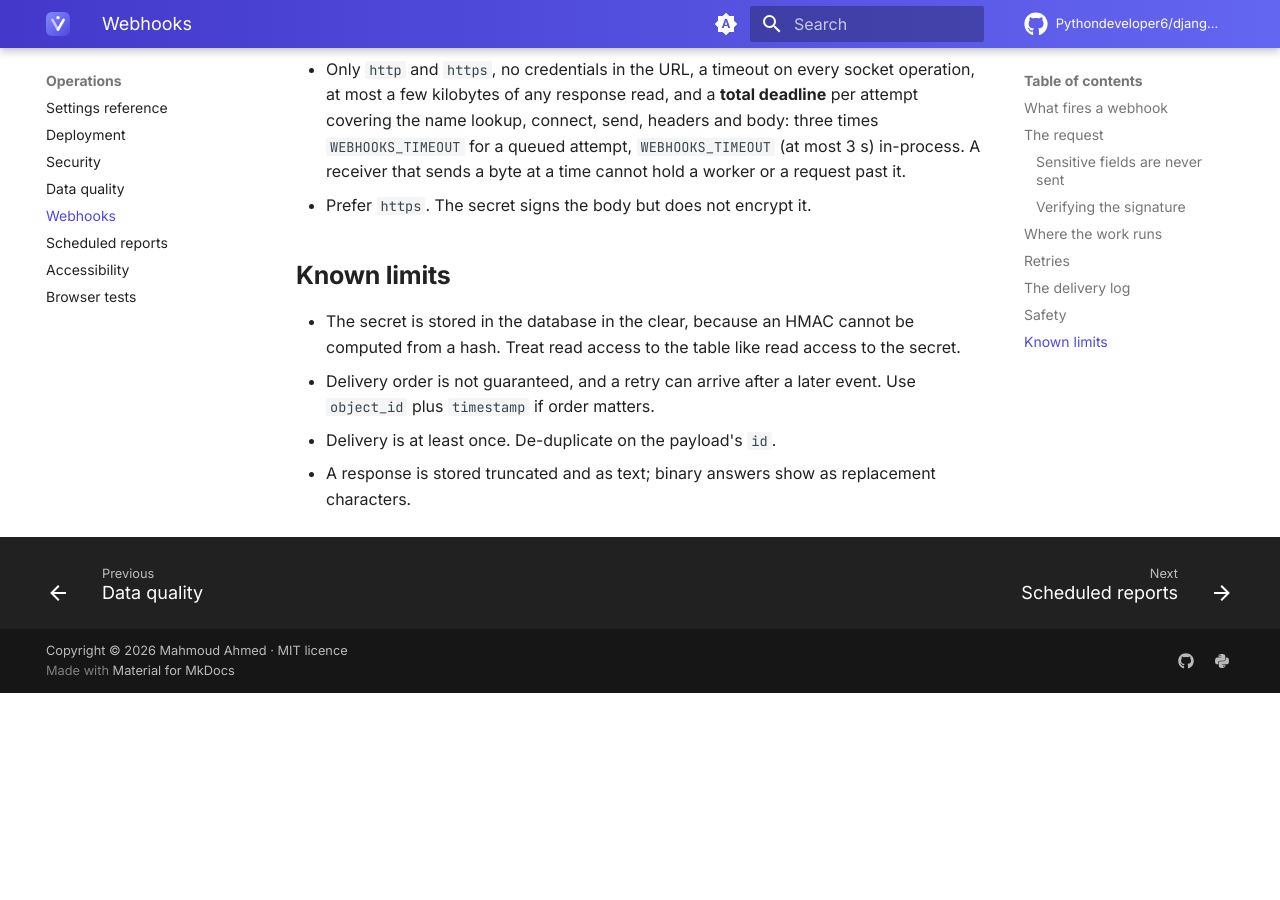
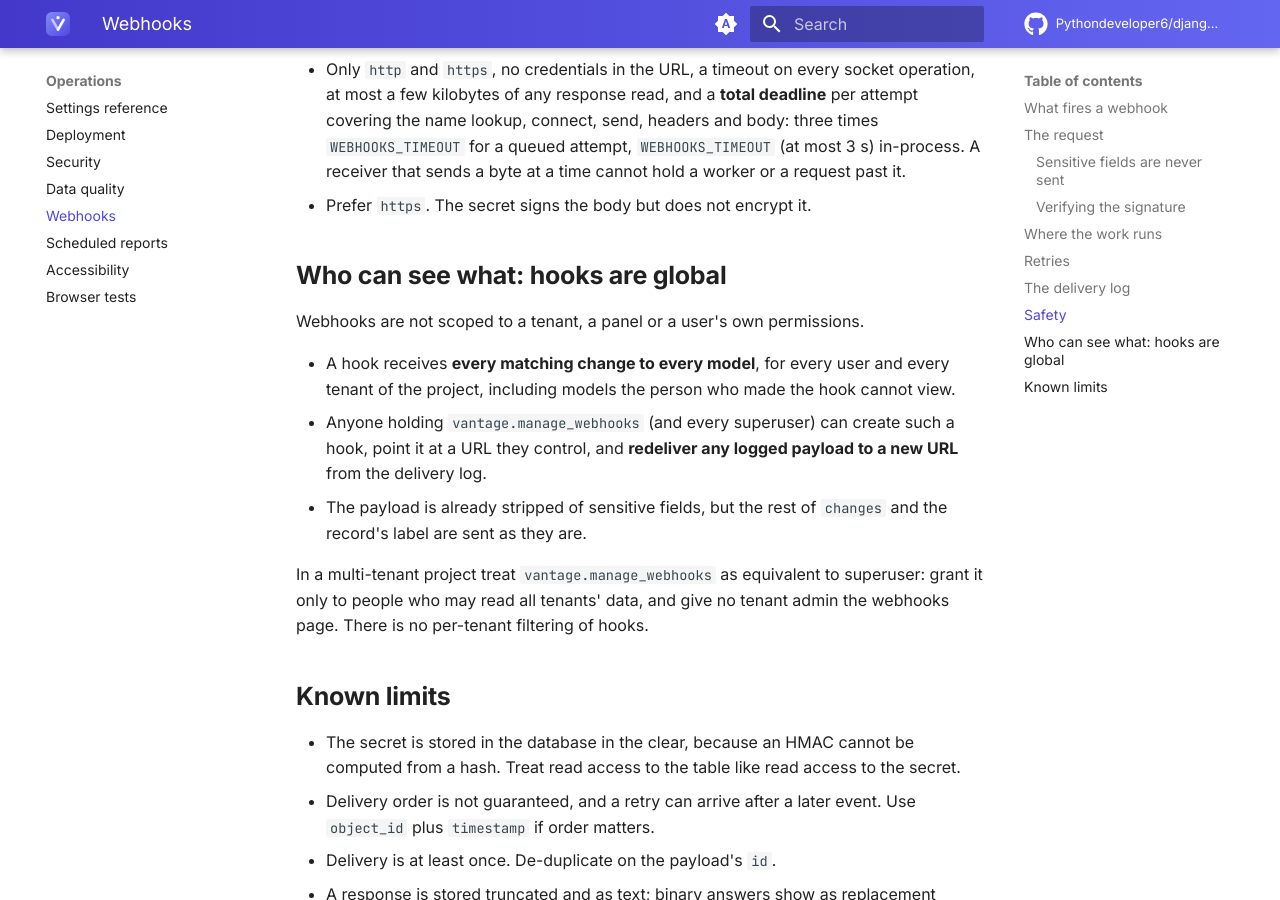
Before and after one commit to Pythondeveloper6/django-vantage, an MkDocs documentation site: the page built from docs/webhooks.md, in a window 1280 px wide and 900 px high, scrolled down 3858 px. Built offline with MkDocs 1.6.1 and Material for MkDocs 9.7.7, drawn with Linux system fonts in a browser that asks for light colours; comment, search, counter and statistics services are not loaded; before the commit the page ends 4551 px from its top, so only the background shows below that.

Commit message:
Document that webhooks are global and manage_webhooks is superuser-equivalent

```diff
--- a/docs/webhooks.md
+++ b/docs/webhooks.md
@@ -166,6 +166,22 @@ The URL is typed into a form and the *server* connects to it, so:
   receiver that sends a byte at a time cannot hold a worker or a request past it.
 * Prefer `https`. The secret signs the body but does not encrypt it.
 
+## Who can see what: hooks are global
+
+Webhooks are not scoped to a tenant, a panel or a user's own permissions.
+
+* A hook receives **every matching change to every model**, for every user and every
+  tenant of the project, including models the person who made the hook cannot view.
+* Anyone holding `vantage.manage_webhooks` (and every superuser) can create such a hook,
+  point it at a URL they control, and **redeliver any logged payload to a new URL** from
+  the delivery log.
+* The payload is already stripped of sensitive fields, but the rest of `changes` and the
+  record's label are sent as they are.
+
+In a multi-tenant project treat `vantage.manage_webhooks` as equivalent to superuser:
+grant it only to people who may read all tenants' data, and give no tenant admin the
+webhooks page. There is no per-tenant filtering of hooks.
+
 ## Known limits
 
 * The secret is stored in the database in the clear, because an HMAC cannot be computed
```
